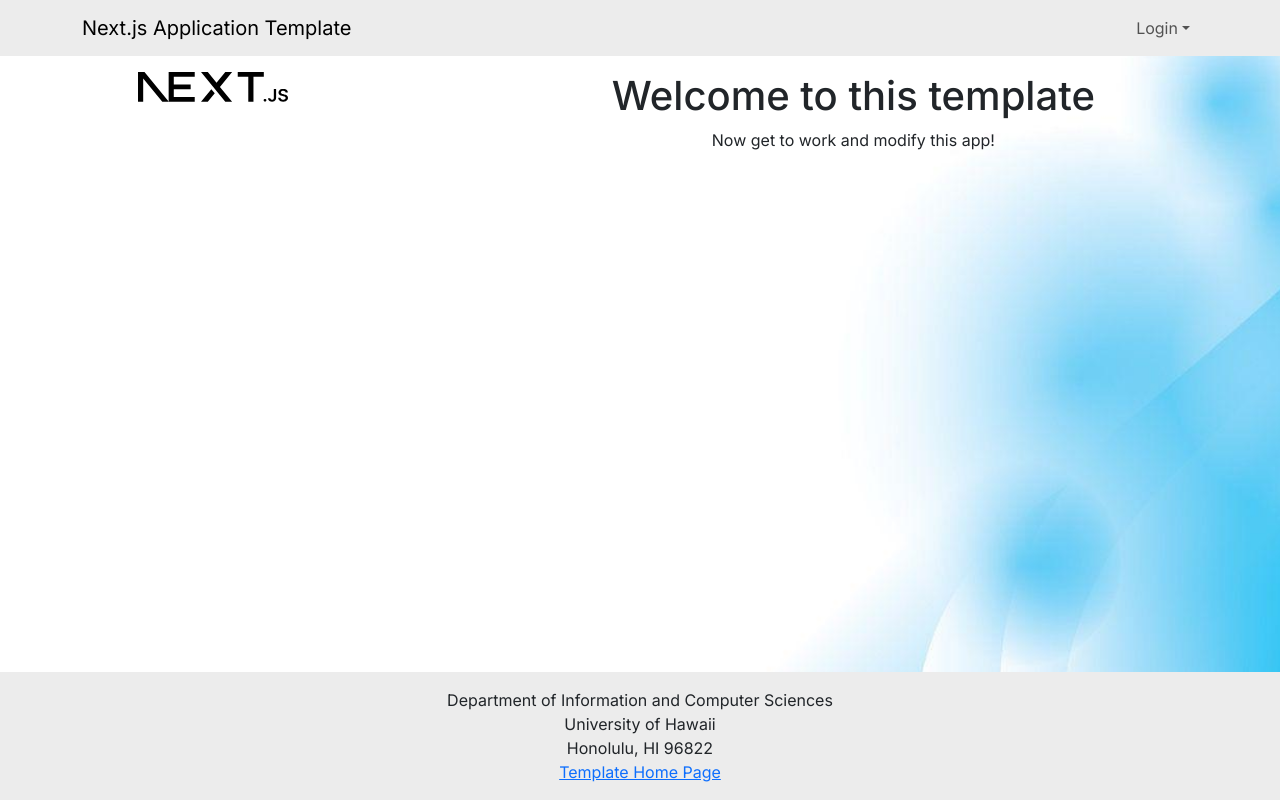
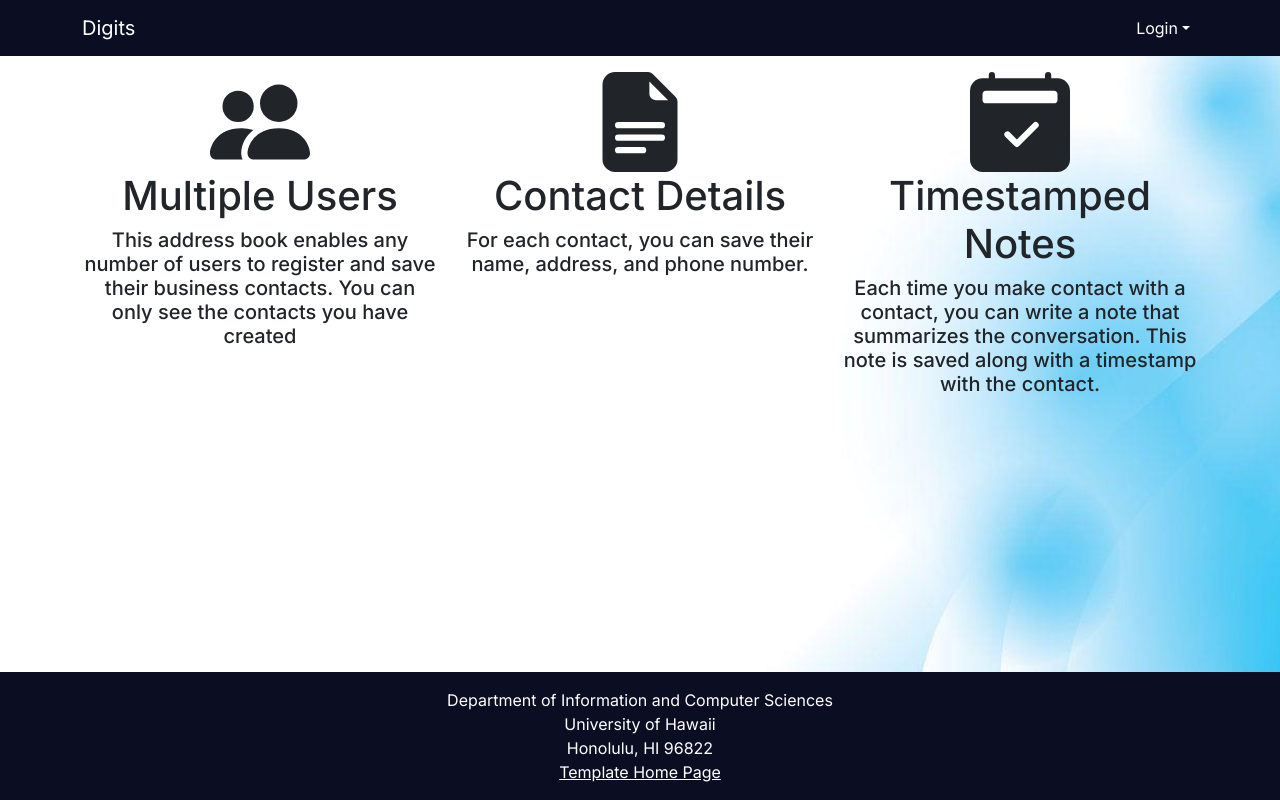
Before and after one commit to g3rr1c/digits, a Next.js app: page / in a window 1280 px wide. Built offline with nearby package versions, Linux system fonts and the light colour scheme; no server answers.

Commit message:
landing page mockup finished in 12 minutes

```diff
--- a/src/app/globals.css
+++ b/src/app/globals.css
@@ -1,17 +1,41 @@
+/* Set up some CSS variables to theme the application. */
+:root {
+  --nat-navbar-bg: #210e0e;
+  --nat-navbar-bg-rgb: 11, 13, 35;
+  --nat-navbar-text-color: rgb(255, 255, 255);
+  --nat-navbar-highlight-text: rgb(147, 136, 136);
+}
+
+.bg-dark a.dropdown-item {
+  color: var(--nat-navbar-bg);
+}
+
+body .navbar {
+  --bs-navbar-active-color: var(--nat-navbar-highlight-text);
+  --bs-navbar-brand-color: var(--nat-navbar-text-color);
+  --bs-navbar-brand-hover-color: var(--nat-navbar-highlight-text);
+  --bs-navbar-color: var(--nat-navbar-text-color);
+  --bs-navbar-hover-color: var(--nat-navbar-highlight-text);
+}
+
+footer, footer a {
+  color: var(--nat-navbar-text-color);
+}
+
 html,
 body {
-  background: url("/public/background.jpg");
+  background: url("/background.jpg");
   background-size: cover;
   --bs-light-rgb: 236, 236, 236;
   box-sizing: border-box;
   height: 100%;
   padding: 0;
   margin: 0;
+  --bs-dark: var(--nat-navbar-bg);
+  --bs-dark-rgb: var(--nat-navbar-bg-rgb);
+  background-size: cover;
 }
 
-main {
-
-}
 
 .wrapper {
   box-sizing: border-box;
--- a/src/app/page.tsx
+++ b/src/app/page.tsx
@@ -1,17 +1,34 @@
-import { Col, Container, Image, Row } from 'react-bootstrap';
+import { Col, Container, Row } from 'react-bootstrap';
+import { PeopleFill, FileEarmarkTextFill, Calendar2CheckFill } from 'react-bootstrap-icons';
 
 /** The Home page. */
 const Home = () => (
   <main>
-    <Container id="landing-page" fluid className="py-3">
+    <Container id="landing-page" className="py-3">
       <Row className="align-middle text-center">
-        <Col xs={4}>
-          <Image src="next.svg" width="150px" alt="" />
+        <Col>
+          <PeopleFill size={100} />
+          <h1>Multiple Users</h1>
+          <h5>
+            This address book enables any number of users to register and save their business contacts.
+            You can only see the contacts you have created
+          </h5>
         </Col>
 
-        <Col xs={8} className="d-flex flex-column justify-content-center">
-          <h1>Welcome to this template</h1>
-          <p>Now get to work and modify this app!</p>
+        <Col>
+          <FileEarmarkTextFill size={100} />
+          <h1>Contact Details</h1>
+          <h5>
+            For each contact, you can save their name, address, and phone number.
+          </h5>
+        </Col>
+        <Col>
+          <Calendar2CheckFill size={100} />
+          <h1>Timestamped Notes</h1>
+          <h5>
+            Each time you make contact with a contact, you can write a note that summarizes the conversation.
+            This note is saved along with a timestamp with the contact.
+          </h5>
         </Col>
       </Row>
     </Container>
--- a/src/components/Footer.tsx
+++ b/src/components/Footer.tsx
@@ -2,7 +2,7 @@
 
 /** The Footer appears at the bottom of every page. Rendered by the App Layout component. */
 const Footer = () => (
-  <footer className="mt-auto py-3 bg-light">
+  <footer className="mt-auto py-3 bg-dark">
     <Container>
       <Col className="text-center">
         Department of Information and Computer Sciences
--- a/src/components/Navbar.tsx
+++ b/src/components/Navbar.tsx
@@ -14,9 +14,9 @@
   const role = userWithRole?.randomKey;
   const pathName = usePathname();
   return (
-    <Navbar bg="light" expand="lg">
+    <Navbar bg="dark" expand="lg">
       <Container>
-        <Navbar.Brand href="/">Next.js Application Template</Navbar.Brand>
+        <Navbar.Brand href="/">Digits</Navbar.Brand>
         <Navbar.Toggle aria-controls="basic-navbar-nav" />
         <Navbar.Collapse id="basic-navbar-nav">
           <Nav className="me-auto justify-content-start">
```
